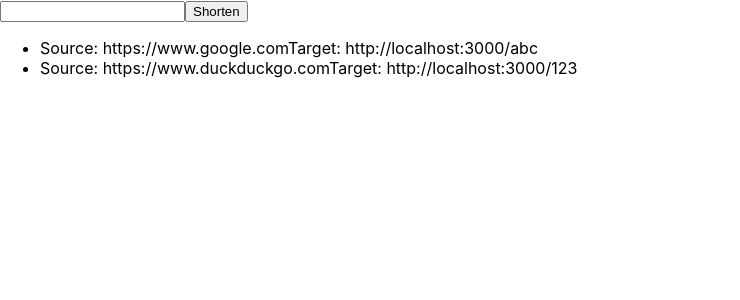
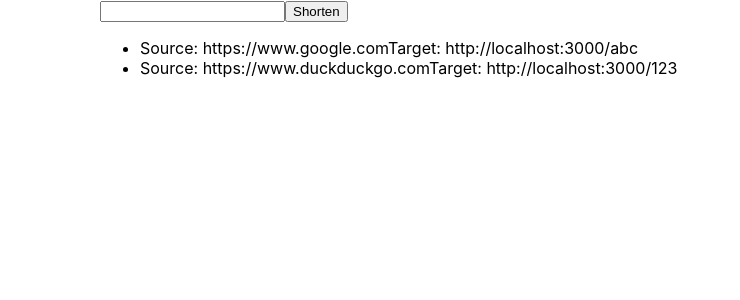
Before and after one commit to codbugs/url-shortener, a Next.js app: page / in a window 1280 px wide. Shown: the top 300 px of the page, without its empty margins (0-740 px from the left). Built offline with nearby package versions, Linux system fonts and the light colour scheme.

Commit message:
style(app): add css to the main component

```diff
--- a/components/ShortenSection.js
+++ b/components/ShortenSection.js
@@ -5,6 +5,9 @@ import { useEffect, useState } from 'react';
 import ShortenedDetail from './ShortenedDetail.js';
 import ShortenedItemsList from './ShortenedItemsList.js';
 import ShortenForm from './ShortenForm.js';
+
+// styles import
+import styles from './ShortenSection.module.css';
 
 
 export default function ShortenSection(props) {
@@ -29,7 +32,7 @@ export default function ShortenSection(props) {
         });
     };
 
-    return <div>
+    return <div className={styles.container}>
         <ShortenForm shorten={(url) => generateShortenUrl(url)}/>
         <ShortenedDetail item={item} />
         <ShortenedItemsList items={shortenedCollection} />
--- /dev/null
+++ b/components/ShortenSection.module.css
@@ -0,0 +1,4 @@
+.container {
+    height: 100vh;
+    margin: auto 100px;
+}
```
